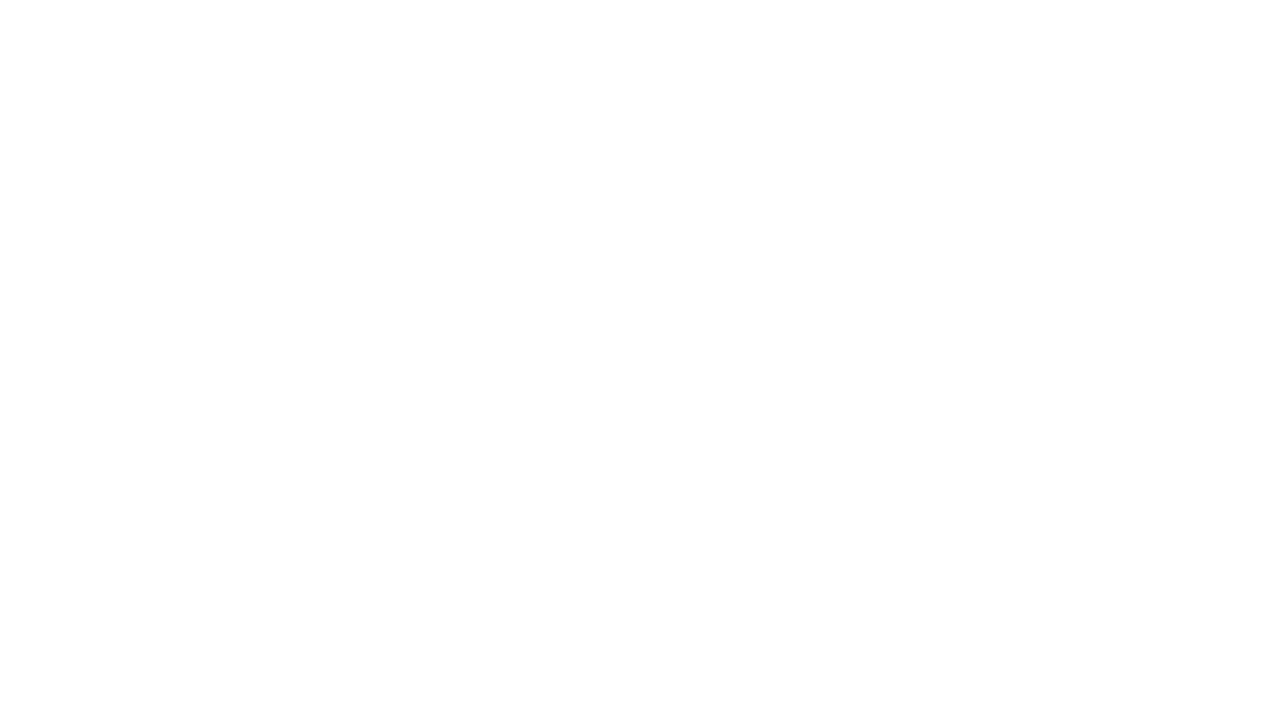
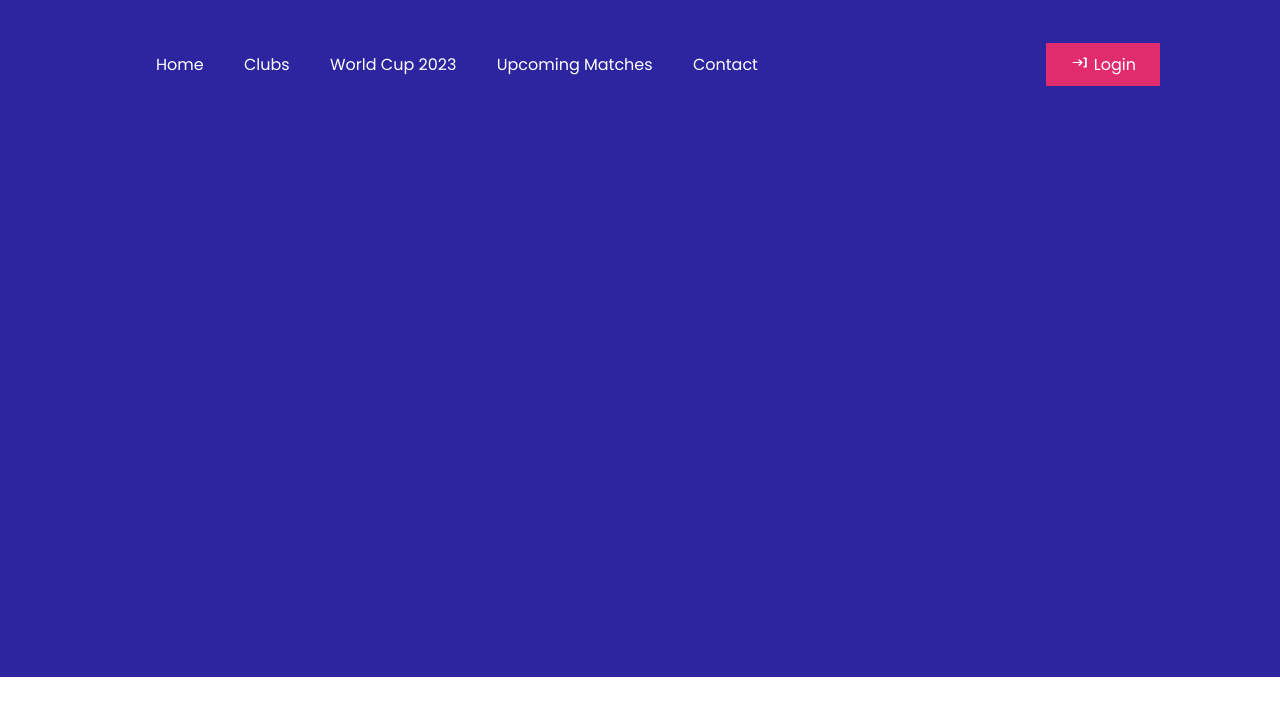
Before and after one commit to sajibuzzaman/responsive-football, a plain HTML site: page index.html in a window 1280 px wide. Drawn offline with Linux system fonts and the light colour scheme.

Commit message:
Add Navigation

```diff
--- a/index.html
+++ b/index.html
@@ -1,12 +1,43 @@
 <!DOCTYPE html>
 <html lang="en">
+
 <head>
     <meta charset="UTF-8">
     <meta http-equiv="X-UA-Compatible" content="IE=edge">
     <meta name="viewport" content="width=device-width, initial-scale=1.0">
     <title>Football Info</title>
+    <!-- CSS Syle -->
+    <link rel="stylesheet" href="styles/style.css">
 </head>
+
 <body>
+    <!-- Header Start Here -->
+    <header>
+        <!-- NavBar -->
+        <nav>
+            <span>
+                <a href="http://">Home</a>
+                <a href="http://">Clubs</a>
+                <a href="http://">World Cup 2023</a>
+                <a href="http://">Upcoming Matches</a>
+                <a href="http://">Contact</a>
+            </span>
+            <span>
+                <a class="color-btn" href=""><img src="images/Social Icons/login.png" alt=""> Login</a>
+            </span>
+        </nav>
+    </header>
+    <!-- Header End Here  -->
+    <!-- Main Start Here -->
+    <main>
 
+    </main>
+    <!-- Main End Here  -->
+    <!-- Footer Start Here -->
+    <footer>
+
+    </footer>
+    <!-- Footer End Here  -->
 </body>
+
 </html>
--- a/styles/style.css
+++ b/styles/style.css
@@ -0,0 +1,44 @@
+/* Import Poppins Font  */
+@import url('https://fonts.googleapis.com/css2?family=Poppins&display=swap');
+
+/*...................
+    Main Contents
+.....................*/
+body {
+    font-family: 'Poppins', sans-serif;
+    margin: 0;
+}
+
+.color-btn {
+    background-color: #E02C6D;
+    padding: 10px 24px;
+}
+ .color-btn img {
+    width: 20px;
+    height: 15px;
+ }
+
+
+
+/*.....................
+    Header
+.......................*/
+header {
+    background-color: #2D25A0;
+    width: 100%;
+    height: 677px;
+}
+
+/* Navigation  */
+nav {
+    display: flex;
+    justify-content: space-between;
+    padding-left: 156px;
+    padding-top: 52px;
+    padding-right: 120px;
+}
+nav a {
+    text-decoration: none;
+    color: #FFFFFF;
+    padding-right: 36px;
+}
```
